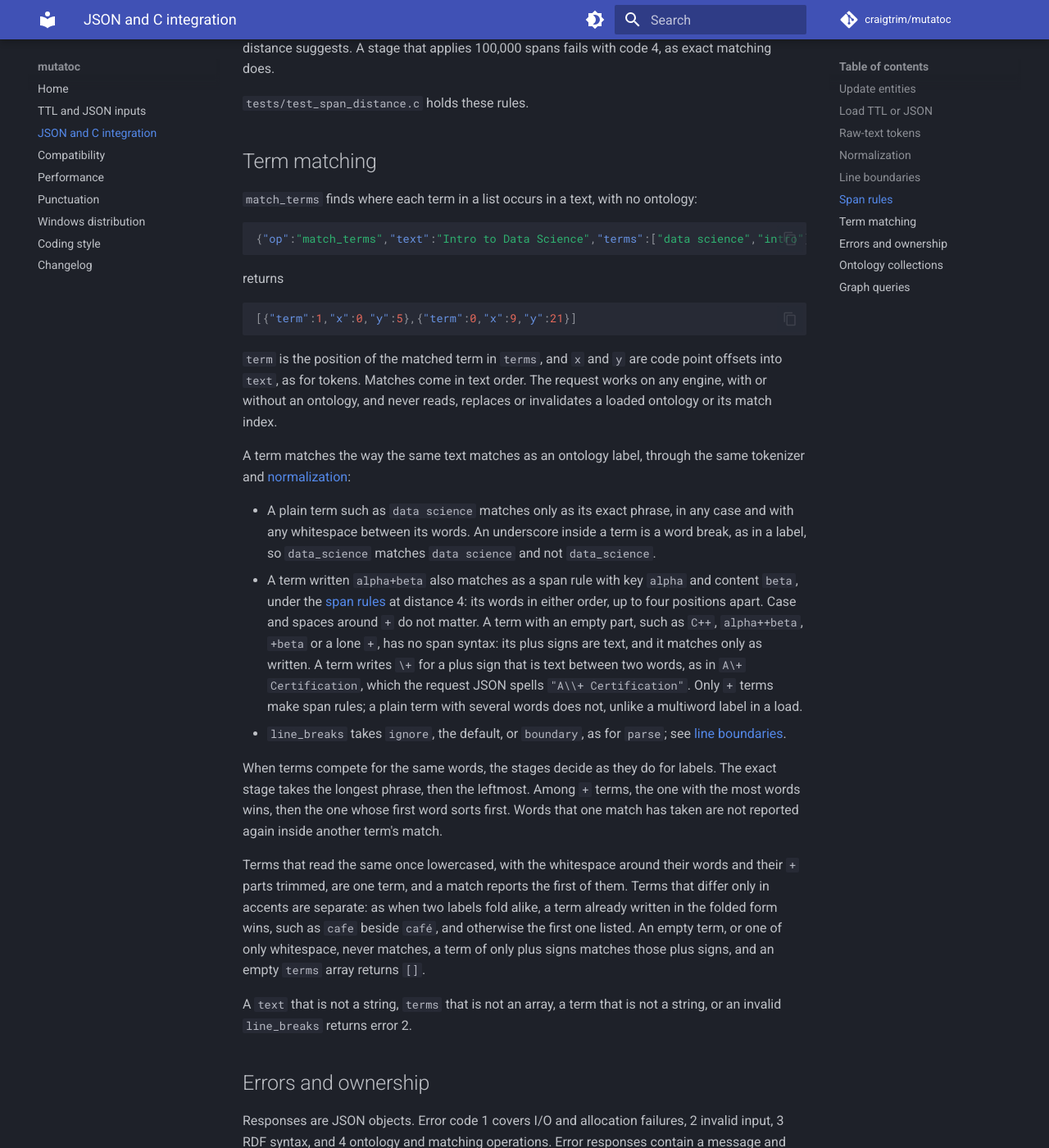
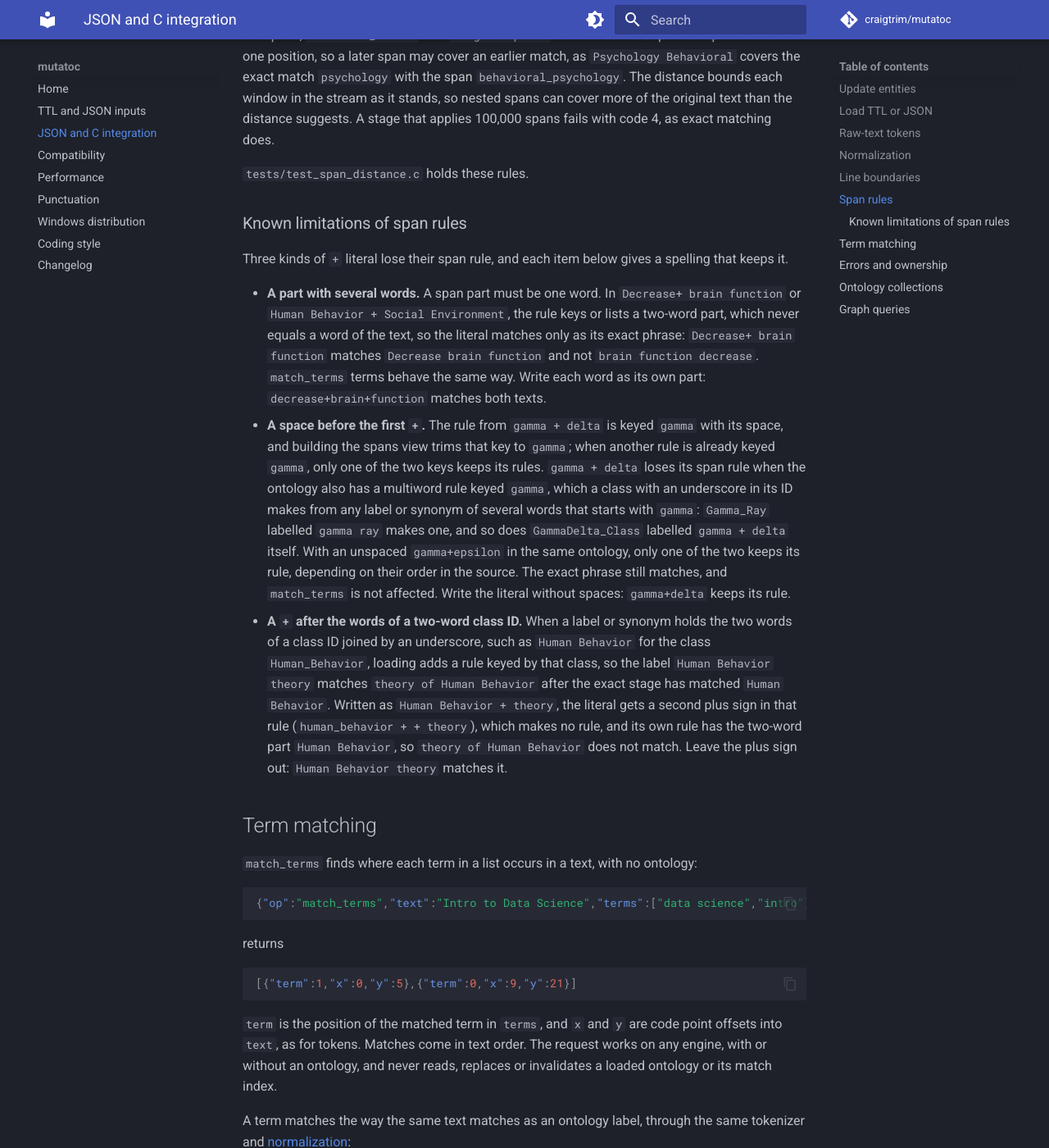
Before and after one commit to craigtrim/mutatoc, an MkDocs documentation site: the page built from docs/protocol.md, in a window 1280 px wide and 1400 px high, scrolled down 9208 px. Shown: the whole window at 82% size. Built offline with MkDocs 1.6.1 and Material for MkDocs 9.7.7, drawn with Linux system fonts in a browser that asks for light colours; comment, search, counter and statistics services are not loaded; some of the changed text lies outside the part shown.

Commit message:
docs: document span-rule known limitations and correct the Decrease+ example (#32)

```diff
--- a/docs/protocol.md
+++ b/docs/protocol.md
@@ -149,7 +149,8 @@ A plus sign between two words always reads as span syntax, so `A+ Certification`
 | Written | Plus signs | Matches | Does not match |
 | --- | --- | --- | --- |
 | `alpha+beta`, `alpha + beta` | span syntax | `alpha beta`, `beta x alpha` | `alpha x x x x beta` |
-| `Decrease+ brain function` | span syntax | `brain function decrease` | |
+| `Decrease+ brain function` | span syntax, with a two-word part | `Decrease brain function` | `brain function decrease` |
+| `decrease+brain+function` | span syntax | `Decrease brain function`, `brain function decrease` | |
 | `A+ Certification` | span syntax | `A+ Certification`, `A Certification`, `Certification level A` | |
 | `A\+ Certification` | text | `A+ Certification`, `A + Certification` | `A Certification` |
 | `C++ Programming`, `C\+\+ Programming` | text | `C++ Programming`, `C + + Programming` | `C Programming`, `C+ Programming` |
@@ -166,6 +167,14 @@ A plus sign between two words always reads as span syntax, so `A+ Certification`
 The spans stage applies rules one at a time until none fits. Each round takes the rule whose canonical form has the most underscores, at its tightest window, and collapses that window, so a text gets every span its words allow. A parse runs three sweeps of exact, span and hierarchy matching (the request's `ctr` field changes the count), and the number of sweeps does not limit the spans; `transform_tokens` with `stage: "spans"` runs the same loop. A collapsed match is one position, so a later span may cover an earlier match, as `Psychology Behavioral` covers the exact match `psychology` with the span `behavioral_psychology`. The distance bounds each window in the stream as it stands, so nested spans can cover more of the original text than the distance suggests. A stage that applies 100,000 spans fails with code 4, as exact matching does.
 
 `tests/test_span_distance.c` holds these rules.
+
+### Known limitations of span rules
+
+Three kinds of `+` literal lose their span rule, and each item below gives a spelling that keeps it.
+
+- **A part with several words.** A span part must be one word. In `Decrease+ brain function` or `Human Behavior + Social Environment`, the rule keys or lists a two-word part, which never equals a word of the text, so the literal matches only as its exact phrase: `Decrease+ brain function` matches `Decrease brain function` and not `brain function decrease`. `match_terms` terms behave the same way. Write each word as its own part: `decrease+brain+function` matches both texts.
+- **A space before the first `+`.** The rule from `gamma + delta` is keyed `gamma ` with its space, and building the spans view trims that key to `gamma`; when another rule is already keyed `gamma`, only one of the two keys keeps its rules. `gamma + delta` loses its span rule when the ontology also has a multiword rule keyed `gamma`, which a class with an underscore in its ID makes from any label or synonym of several words that starts with `gamma`: `Gamma_Ray` labelled `gamma ray` makes one, and so does `GammaDelta_Class` labelled `gamma + delta` itself. With an unspaced `gamma+epsilon` in the same ontology, only one of the two keeps its rule, depending on their order in the source. The exact phrase still matches, and `match_terms` is not affected. Write the literal without spaces: `gamma+delta` keeps its rule.
+- **A `+` after the words of a two-word class ID.** When a label or synonym holds the two words of a class ID joined by an underscore, such as `Human Behavior` for the class `Human_Behavior`, loading adds a rule keyed by that class, so the label `Human Behavior theory` matches `theory of Human Behavior` after the exact stage has matched `Human Behavior`. Written as `Human Behavior + theory`, the literal gets a second plus sign in that rule (`human_behavior + + theory`), which makes no rule, and its own rule has the two-word part `Human Behavior`, so `theory of Human Behavior` does not match. Leave the plus sign out: `Human Behavior theory` matches it.
 
 ## Term matching
 
@@ -188,7 +197,7 @@ returns
 A term matches the way the same text matches as an ontology label, through the same tokenizer and [normalization](#normalization):
 
 - A plain term such as `data science` matches only as its exact phrase, in any case and with any whitespace between its words. An underscore inside a term is a word break, as in a label, so `data_science` matches `data science` and not `data_science`.
-- A term written `alpha+beta` also matches as a span rule with key `alpha` and content `beta`, under the [span rules](#span-rules) at distance 4: its words in either order, up to four positions apart. Case and spaces around `+` do not matter. A term with an empty part, such as `C++`, `alpha++beta`, `+beta` or a lone `+`, has no span syntax: its plus signs are text, and it matches only as written. A term writes `\+` for a plus sign that is text between two words, as in `A\+ Certification`, which the request JSON spells `"A\\+ Certification"`. Only `+` terms make span rules; a plain term with several words does not, unlike a multiword label in a load.
+- A term written `alpha+beta` also matches as a span rule with key `alpha` and content `beta`, under the [span rules](#span-rules) at distance 4: its words in either order, up to four positions apart. Case and spaces around `+` do not matter. Each part must be one word for the span to match, as in a load; see [known limitations](#known-limitations-of-span-rules). A term with an empty part, such as `C++`, `alpha++beta`, `+beta` or a lone `+`, has no span syntax: its plus signs are text, and it matches only as written. A term writes `\+` for a plus sign that is text between two words, as in `A\+ Certification`, which the request JSON spells `"A\\+ Certification"`. Only `+` terms make span rules; a plain term with several words does not, unlike a multiword label in a load.
 - `line_breaks` takes `ignore`, the default, or `boundary`, as for `parse`; see [line boundaries](#line-boundaries).
 
 When terms compete for the same words, the stages decide as they do for labels. The exact stage takes the longest phrase, then the leftmost. Among `+` terms, the one with the most words wins, then the one whose first word sorts first. Words that one match has taken are not reported again inside another term's match.
```
Also changed, not shown: CHANGELOG.md (+9 -1 lines).
